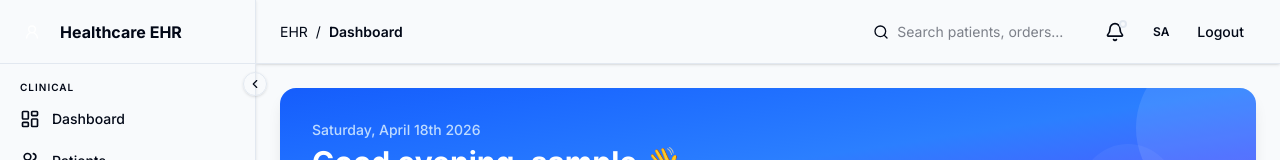
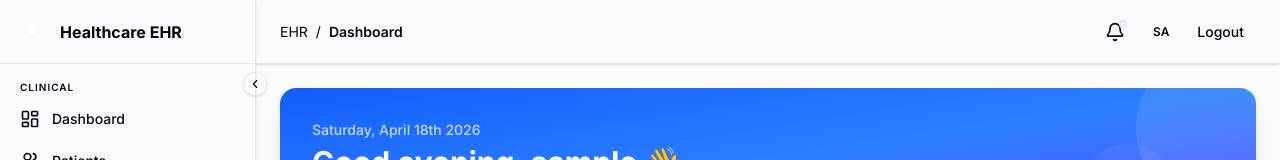
Before and after one commit to AadityaT123/HealthCareEHR, a React app in the folder frontend/: page / in a window 1280 px wide. Shown: the top 160 px of the page. Built offline with nearby package versions, Linux system fonts and the light colour scheme; no server answers; sample sign-in values are in the browser's storage; the HTML template or start-up script is replaced by a standard one.

Commit message:
style(frontend/layout): remove search bar from top navigation as requested

```diff
--- a/frontend/src/components/layout/Header.jsx
+++ b/frontend/src/components/layout/Header.jsx
@@ -45,15 +45,7 @@ const Header = () => {
 
       {/* Right section */}
       <div className="flex items-center gap-3">
-        {/* Global search */}
-        <div className="hidden md:flex items-center bg-muted/60 rounded-lg px-3 py-1.5 w-56 focus-within:w-72 focus-within:ring-1 focus-within:ring-primary/40 focus-within:bg-background transition-all duration-200">
-          <Search className="h-4 w-4 text-muted-foreground mr-2 flex-shrink-0" />
-          <input
-            type="text"
-            placeholder="Search patients, orders..."
-            className="bg-transparent border-none focus:outline-none text-sm w-full text-foreground placeholder:text-muted-foreground"
-          />
-        </div>
+
 
         {/* Notification bell */}
         <button
```
